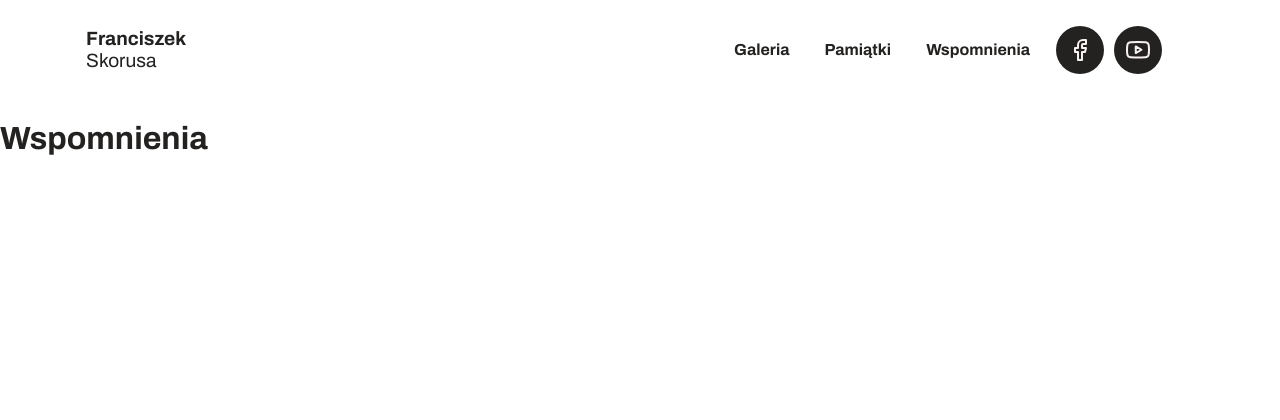
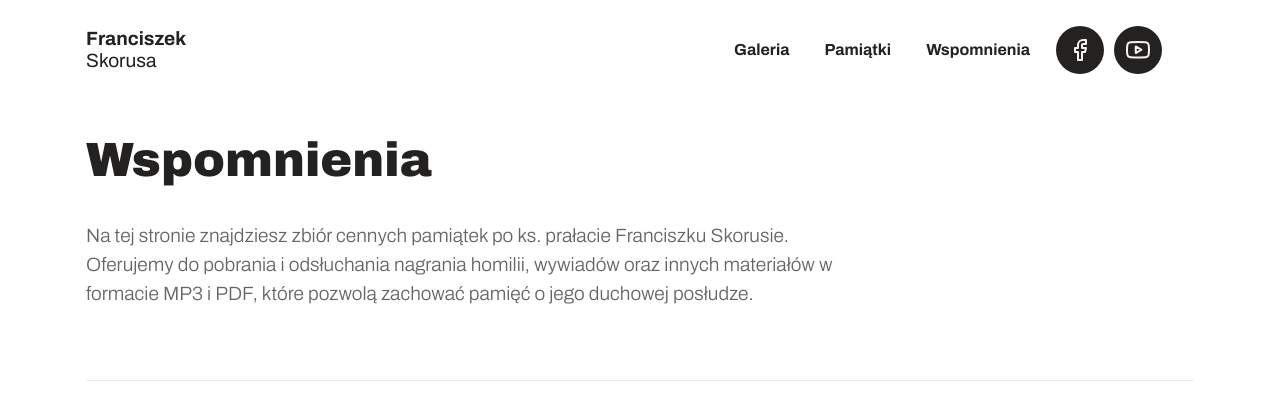
Before and after one commit to wiktor-bandura/fskorusa-redesign, a website built with Vite: page wspomnienia/index.html in a window 1280 px wide. Built offline with nearby package versions, Linux system fonts and the light colour scheme.

Commit message:
More HTML and basic CSS for subpages

```diff
--- /dev/null
+++ b/css/pages/_memories-page.scss
@@ -0,0 +1,17 @@
+@import '/css/abstracts/variables';
+
+.memories-page {
+    &__title {
+        font-size: 3rem;
+        font-weight: 900;
+        line-height: 120%;
+    }
+
+    &__content {
+        color: $text-grey;
+        font-size: 1.2rem;
+        line-height: 150%;
+        max-width: 770px;
+        font-weight: 300;
+    }
+}
--- a/pamiatki/pamiatki.js
+++ b/pamiatki/pamiatki.js
@@ -1 +1,2 @@
 import "/css/style.scss";
+import "/css/pages/_souvenirs-page.scss";
--- a/wspomnienia/index.html
+++ b/wspomnienia/index.html
@@ -35,7 +35,16 @@
         </nav>
       </div>
     </header>
-    <h1>Wspomnienia</h1>
+    <main class="memories-page">
+      <div class="container memories-page__wrapper">
+        <h1 class="memories-page__title">Wspomnienia</h1>
+        <p class="memories-page__content u-margin-bottom-small">
+          Na tej stronie znajdziesz zbiór cennych pamiątek po ks. prałacie Franciszku Skorusie. Oferujemy do pobrania i odsłuchania nagrania homilii, wywiadów oraz innych materiałów w formacie MP3 i PDF, które pozwolą zachować pamięć o jego duchowej posłudze.
+        </p>
+        <hr class="container page-br">
+      </div>
+    </main>
     <script type="module" src="/main.js"></script>
+    <script type="module" src="/wspomnienia/memories.js"></script>
   </body>
 </html>
--- /dev/null
+++ b/wspomnienia/memories.js
@@ -0,0 +1 @@
+import "/css/pages/_memories-page.scss";
```
Also changed, not shown: css/pages/_souvenirs-page.scss (added, +17 -0 lines).
